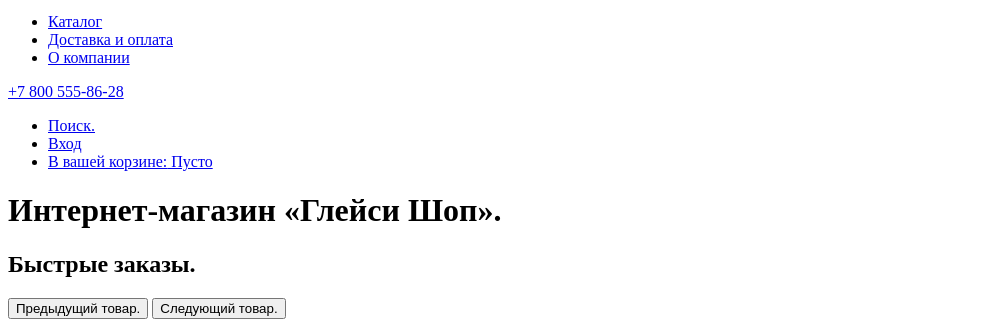
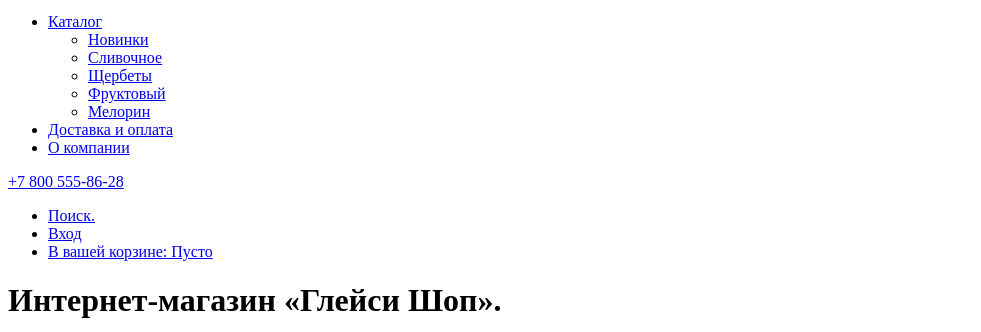
Before and after one commit to tau-8/995085-gllacy-32, a plain HTML site: page index.html in a window 1280 px wide. Shown: the part 29-361 px from the top of the page, without its empty margins (0-981 px from the left). Drawn offline with Linux system fonts and the light colour scheme.

Commit message:
Add nested list below catalog link
+ Tweak max value of range sliders

```diff
--- a/index.html
+++ b/index.html
@@ -13,7 +13,24 @@
       <nav class="header__navigation site-navigation">
         <ul class="site-navigation__list">
           <li class="site-navigation__item">
-            <a class="site-navigation__link link" href="catalog.html">Каталог</a>
+            <a class="site-navigation__link link" href="javascript:undefined">Каталог</a>
+            <ul class="site-navigation__dropdown dropdown">
+              <li class="dropdown__item">
+                <a class="dropdown__link link" href="javascript:undefined">Новинки</a>
+              </li>
+              <li class="dropdown__item">
+                <a class="dropdown__link link" href="catalog.html">Сливочное</a>
+              </li>
+              <li class="dropdown__item">
+                <a class="dropdown__link link" href="javascript:undefined">Щербеты</a>
+              </li>
+              <li class="dropdown__item">
+                <a class="dropdown__link link" href="javascript:undefined">Фруктовый</a>
+              </li>
+              <li class="dropdown__item">
+                <a class="dropdown__link link" href="javascript:undefined">Мелорин</a>
+              </li>
+            </ul>
           </li>
           <li class="site-navigation__item">
             <a class="site-navigation__link link" href="javascript:undefined">Доставка и оплата</a>
```
Also changed, not shown: catalog.html (+20 -6 lines).
